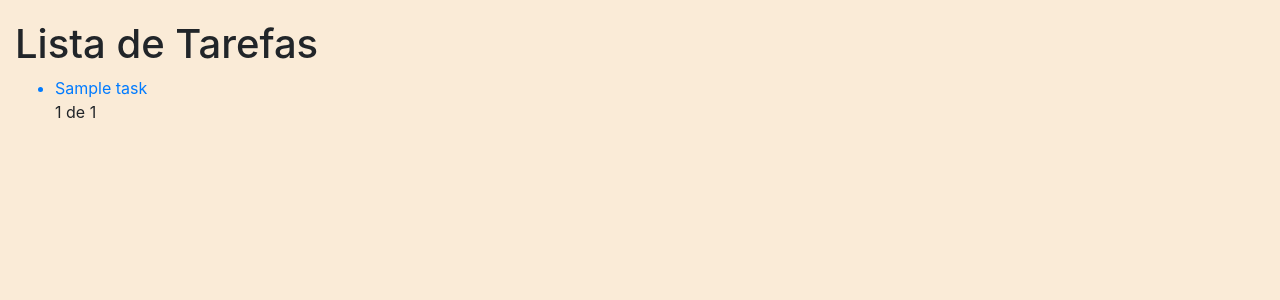
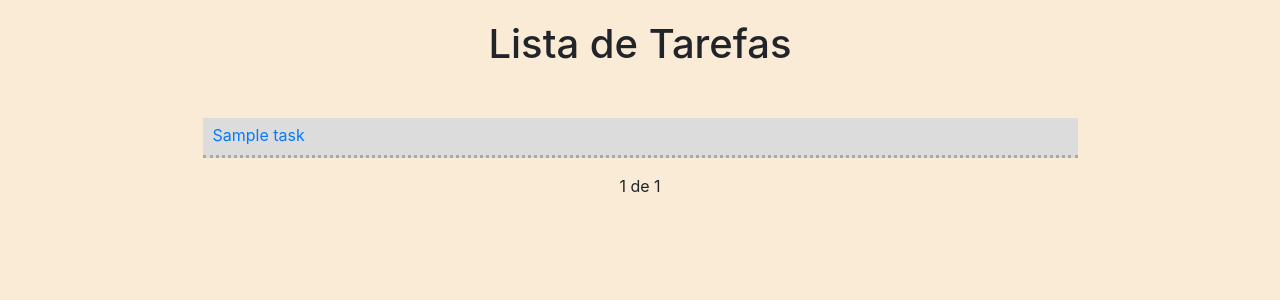
Before and after one commit to RafaelMoura11/django-todo-list, a Django app: template todo/templates/tasks/tasks.html in a window 1280 px wide. Shown: the part 57-357 px from the top of the page. Run offline with Django 4.2, Linux system fonts and the light colour scheme; the template is opened without the code that fills it: most values are stand-ins (such as "Sample title", 1, 10 or a date in 2020); some libraries are stand-ins or nearby versions.

Commit message:
Adicionando estilizacao a pagina task-list

```diff
--- a/todo/tasks/static/css/styles.css
+++ b/todo/tasks/static/css/styles.css
@@ -16,3 +16,55 @@ body {
     font-weight: bold;
     color: yellow;
 }
+
+/* Task-List */
+
+.list-title {
+    text-align: center;
+    white-space: nowrap;
+}
+
+.task-list {
+    margin-top: 50px;
+    margin-right: auto;
+    margin-left: auto;
+    width: 70%;
+    padding: 0;
+}
+
+.task {
+    background: gainsboro;
+    text-indent: 10px;
+    list-style-type: none;
+    height: 40px;
+    padding-top: 5px;
+    padding-bottom: 10px;
+    margin-bottom: 10px;
+    border-bottom-style: dotted;
+    border-color: darkgray;
+}
+
+.task:hover {
+    background-color: #787878;
+}
+
+.task-link {
+    text-decoration: none;
+}
+
+/* Paginação */
+
+.pagination {
+    margin-bottom: 20px;
+}
+
+.step-links {
+position: relative;
+margin-left: auto;
+margin-right: auto;
+}
+
+.step-links .current {
+margin-left: 5px;
+margin-right: 5px;
+}
--- a/todo/templates/tasks/tasks.html
+++ b/todo/templates/tasks/tasks.html
@@ -4,21 +4,22 @@
 
 {% block content %}
 <div>
-    <h1>Lista de Tarefas</h1>
-    <ul>
+    <h1 class="list-title">Lista de Tarefas</h1>
+    <ul class="task-list">
         {% for task in tasks %}
-            <a href="details/{{task.id}}">
-                <li>{{ task.title }}</li>
+            <a href="details/{{task.id}}" class="task-link">
+                <li class="task">{{ task.title }}</li>
             </a>
         {% endfor %}
-        <div>
-            <div>
+    </ul>
+    <div class="pagination">
+        <div class="step-links">
             {% if tasks.has_previous %}
                 <a href="?page={{ tasks.previous_page_number }}"><i class="fas fa-arrow-left"></i></a>
             {% endif %}
 
             {% if tasks.paginator.num_pages %}
-                <span>
+            <span class="current">
                 {{ tasks.number }} de {{ tasks.paginator.num_pages }}
             </span>
             {% endif %}
@@ -28,6 +29,5 @@
             {% endif %}
         </div>
     </div>
-    </ul>
 </div>
 {% endblock %}
```
Also changed, not shown: todo/db.sqlite3. Lines whose indentation alone changed are shown as unchanged.
